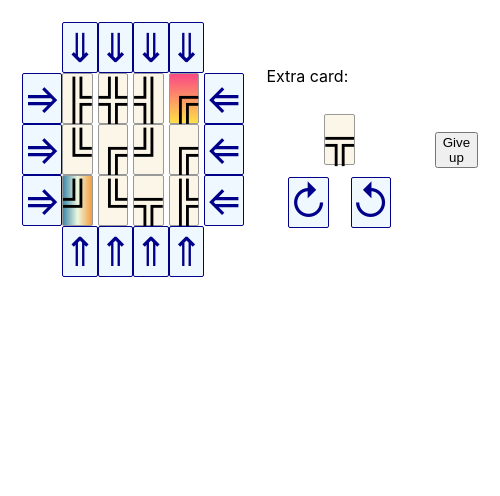
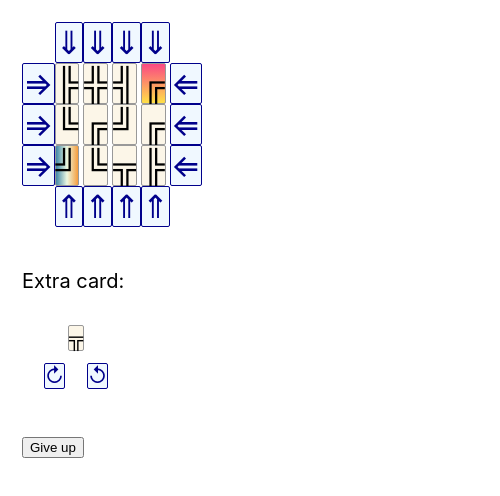
Before and after one commit to baloghe/labyrinth, a React (Create React App) app: page / in a window 390 px wide. Both pictures are taken after a click on the button "Start". Shown: the top 496 px of the page, 500 px wide, since content can reach past the window. Built offline with nearby package versions, Linux system fonts and the light colour scheme.

Commit message:
elementary responsivity added

```diff
--- a/package.json
+++ b/package.json
@@ -34,5 +34,8 @@
       "last 1 firefox version",
       "last 1 safari version"
     ]
+  },
+  "devDependencies": {
+    "@babel/plugin-proposal-private-property-in-object": "^7.21.11"
   }
 }
--- a/src/component/App.js
+++ b/src/component/App.js
@@ -1,4 +1,4 @@
-import React, { useState } from "react";
+import React, { useState, useEffect } from "react";
 import Settings from "./Settings.js";
 import Board from "./Board.js";
 import checkPath from "../logic/checkPath.js";
@@ -9,12 +9,31 @@ import "./App.css";
 export default function App(){
 
 	const [gameState, setGameState] = useState("settings");
-	const [rows, setRows] = useState();
-	const [cols, setCols] = useState();
+	const [rows, setRows] = useState(3);
+	const [cols, setCols] = useState(4);
 	const [origGrid, setOrigGrid] = useState([]);
 	const [extraCard, setExtraCard] = useState();
 	const [moveCounter, setMoveCounter] = useState(0);
 	const [results, setResults] = useState([]);
+
+	//query window size on creation, taken from:
+	//https://codingbeautydev.com/blog/react-get-window-width-height/#:~:text=To%20get%20the%20width%20and,innerHeight%20.
+	const [windowSize, setWindowSize] = useState([
+		window.innerWidth,
+		window.innerHeight,
+	  ]);
+
+	useEffect(() => {
+		const handleWindowResize = () => {
+		  setWindowSize([window.innerWidth, window.innerHeight]);
+		};
+
+		window.addEventListener('resize', handleWindowResize);
+
+		return () => {
+		  window.removeEventListener('resize', handleWindowResize);
+		};
+	  }, []);
 
   const setupBoard = (inr, inc) => {
   	let bNeeded=true;
@@ -63,6 +82,8 @@ export default function App(){
  		return (
     <Settings
       start={startGame}
+	  inRows={rows}
+	  inCols={cols}
     />
     );
   } else if(gameState == "game"){
@@ -73,6 +94,7 @@ export default function App(){
      origMap={origGrid}
      exCrd={extraCard}
      finish={gameFinished}
+	 wSize={windowSize}
      />
     );
   } else if(gameState == "results"){
--- a/src/component/Arrow.css
+++ b/src/component/Arrow.css
@@ -6,7 +6,15 @@
   background-color: #F0F8FF;
   display: inline-block;
   text-align: center;
-  font-size: 40px;
+}
+.font-small{
+  font-size: 1rem;
+}
+.font-medium{
+  font-size: 1.5rem;
+}
+.font-large{
+  font-size: 2rem;
 }
 .arrow-pushable{
   color: #00008B;
--- a/src/component/Arrow.js
+++ b/src/component/Arrow.js
@@ -1,7 +1,7 @@
 import React, { useState } from "react";
 import "./Arrow.css";
 
-export default function Arrow({caption, isPushable, arrowClicked, idx, direction}){
+export default function Arrow({caption, isPushable, arrowClicked, idx, direction, fontSize}){
 
   const [pushable, setPushable] = useState(isPushable);
 
@@ -9,12 +9,15 @@ export default function Arrow({caption, isPushable, arrowClicked, idx, direction
   	arrowClicked(idx, direction);
   }
 
-  const actClassNames = x => "arrow" + " " + (x ? "arrow-pushable" : "arrow-frozen");
+  const actClassNames = (x,y) => "arrow"
+								+ " " + (x ? "arrow-pushable" : "arrow-frozen")
+								+ " " + y
+								;
 
   //console.log(`movable=${movable}, actClassNames=${actClassNames(movable)}`);
 
 	return (
-  <div className={actClassNames(pushable)} onClick={handleClick}>
+  <div className={actClassNames(pushable, fontSize)} onClick={handleClick}>
     {caption}
   </div>
   );
--- a/src/component/Board.js
+++ b/src/component/Board.js
@@ -10,7 +10,7 @@ import gridShiftCol from "../logic/gridShiftCol.js";
 
 import "./ExtraCardManager.css";
 
-export default function Board({rows, cols, origMap, exCrd, finish}){
+export default function Board({rows, cols, origMap, exCrd, finish, wSize}){
 
   const [extraCard, setExtraCard] = useState(exCrd);
   const [actMap, setActMap] = useState(origMap);
@@ -82,6 +82,24 @@ export default function Board({rows, cols, origMap, exCrd, finish}){
         );
   }
 
+  const getFontSize = () => {
+	if(rows * cols <= 16){
+		return 'font-large';
+	} else if(rows * cols <= 33){
+		return 'font-medium';
+	} else {
+		return 'font-small'
+	}
+  };
+
+  const getLayout = () => {
+	if(wSize[0] < wSize[1]){
+		return 'V';
+	} else {
+		return 'H';
+	}
+  };
+
   const getControl = (r,c,m) => {
   	let caption, dir, cbk, idx;
     if(c==(parseInt(cols)+1)){
@@ -117,6 +135,7 @@ export default function Board({rows, cols, origMap, exCrd, finish}){
             arrowClicked={cbk}
             idx={idx}
             direction={dir}
+			fontSize={getFontSize()}
           />
         </td>
     );
@@ -125,7 +144,7 @@ export default function Board({rows, cols, origMap, exCrd, finish}){
   const getTile = (c,m,i,spec) => {
   	return (
         <td key={'c'+i}>
-          <Tile caption={c} isMovable={m} special={spec}/>
+          <Tile caption={c} isMovable={m} special={spec} fontSize={getFontSize()}/>
         </td>
         );
   }
@@ -185,6 +204,7 @@ export default function Board({rows, cols, origMap, exCrd, finish}){
     return ret;
   }
 
+  if( getLayout()==='H' ){
 	  return (
 		<table className="padded"><tbody>
 		<tr><td className="padded">
@@ -200,4 +220,25 @@ export default function Board({rows, cols, origMap, exCrd, finish}){
 		  </td></tr>
 		</tbody></table>
 		);
+  } else {
+	  return (
+		<table className="padded"><tbody>
+		<tr><td className="padded">
+		  <table><tbody>
+		  {genRows()}
+		  </tbody></table>
+		</td>
+		</tr>
+		<tr><td className="padded">
+		  <ExtraCardManager excrdCaption={extraCard} rotateCW={turnCW} rotateCCW={turnCCW} />
+		  </td>
+		</tr>
+		<tr><td className="padded">
+		  <button className="startBtn" onClick={exitGame}>
+			  <span>Give up</span>
+			</button>
+		  </td></tr>
+		</tbody></table>
+		);
   }
+}
--- a/src/component/Settings.js
+++ b/src/component/Settings.js
@@ -2,10 +2,10 @@ import React, { useState } from "react";
 
 import "./Settings.css";
 
-export default function Settings({start}){
+export default function Settings({start, inRows, inCols}){
 
-	const [rowNum, setRowNum] = useState(3);
-	const [colNum, setColNum] = useState(4);
+	const [rowNum, setRowNum] = useState(inRows);
+	const [colNum, setColNum] = useState(inCols);
 
   const rowNumChanged = (e) => {
   	setRowNum(e.target.value);
--- a/src/component/Tile.css
+++ b/src/component/Tile.css
@@ -6,7 +6,15 @@
   background-color: #fcf6e8;
   display: inline-block;
   text-align: center;
-  font-size: 40px;
+}
+.font-small{
+  font-size: 1rem;
+}
+.font-medium{
+  font-size: 1.5rem;
+}
+.font-large{
+  font-size: 2rem;
 }
 .tile-movable{
   color: black;
--- a/src/component/Tile.js
+++ b/src/component/Tile.js
@@ -1,7 +1,7 @@
 import React from "react";
 import "./Tile.css";
 
-export default function Tile({caption, isMovable, special}){
+export default function Tile({caption, isMovable, special, fontSize}){
 
   const specClass = {
   	 'S' : "tile-start"
@@ -12,6 +12,7 @@ export default function Tile({caption, isMovable, special}){
   const actClassNames = () => "tile" + " "
   		+ (isMovable ? "tile-movable" : "tile-frozen")
   		+ (special!=null ? " " + specClass[special] : "")
+		+ " " + fontSize
   		;
 
 	return (
--- a/src/index.css
+++ b/src/index.css
@@ -5,6 +5,7 @@ body {
     sans-serif;
   -webkit-font-smoothing: antialiased;
   -moz-osx-font-smoothing: grayscale;
+  font-size: 20px;
 }
 
 code {
```
Also changed, not shown: 1 other file (tests, documents, lock files or other folders). Lines whose indentation alone changed are shown as unchanged.
